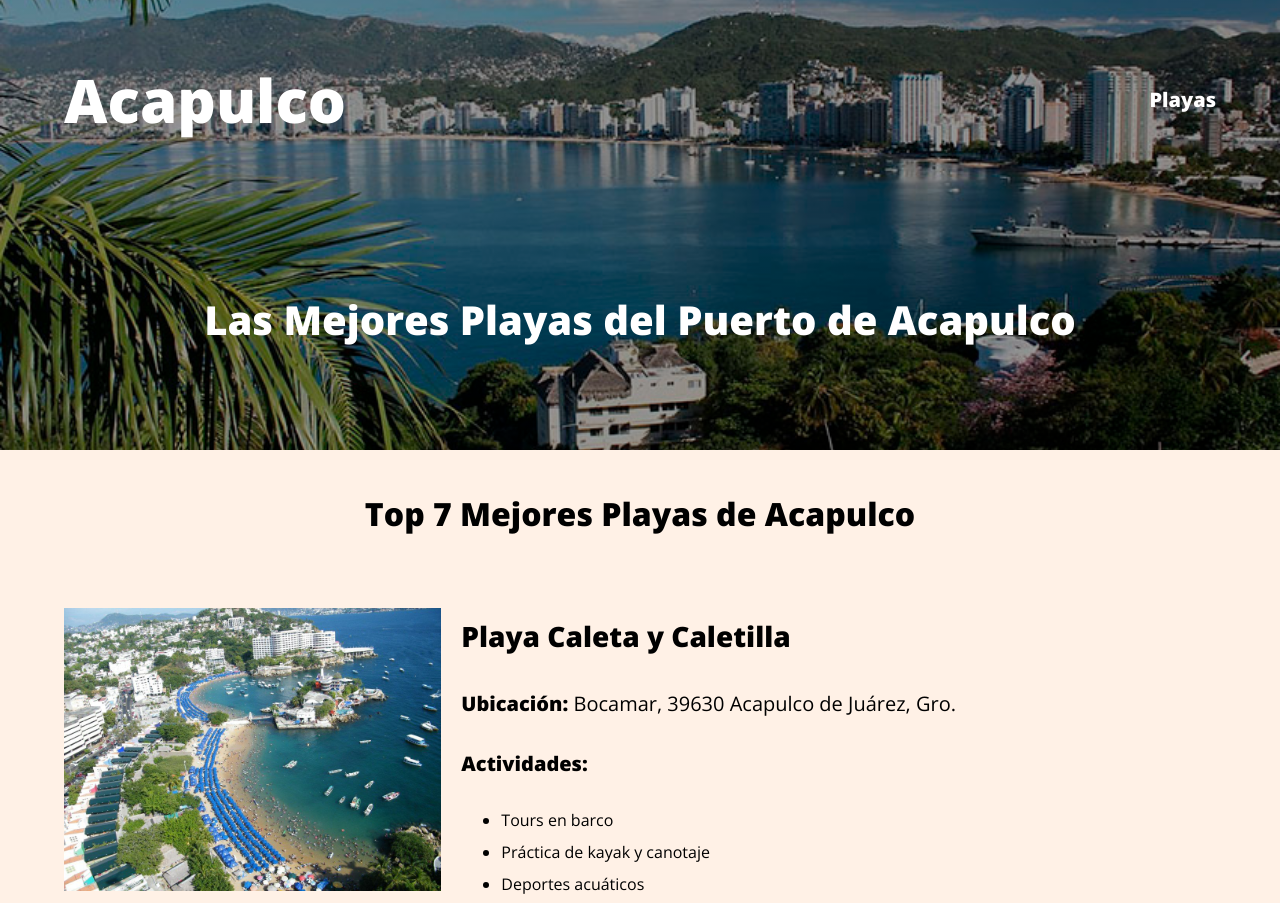
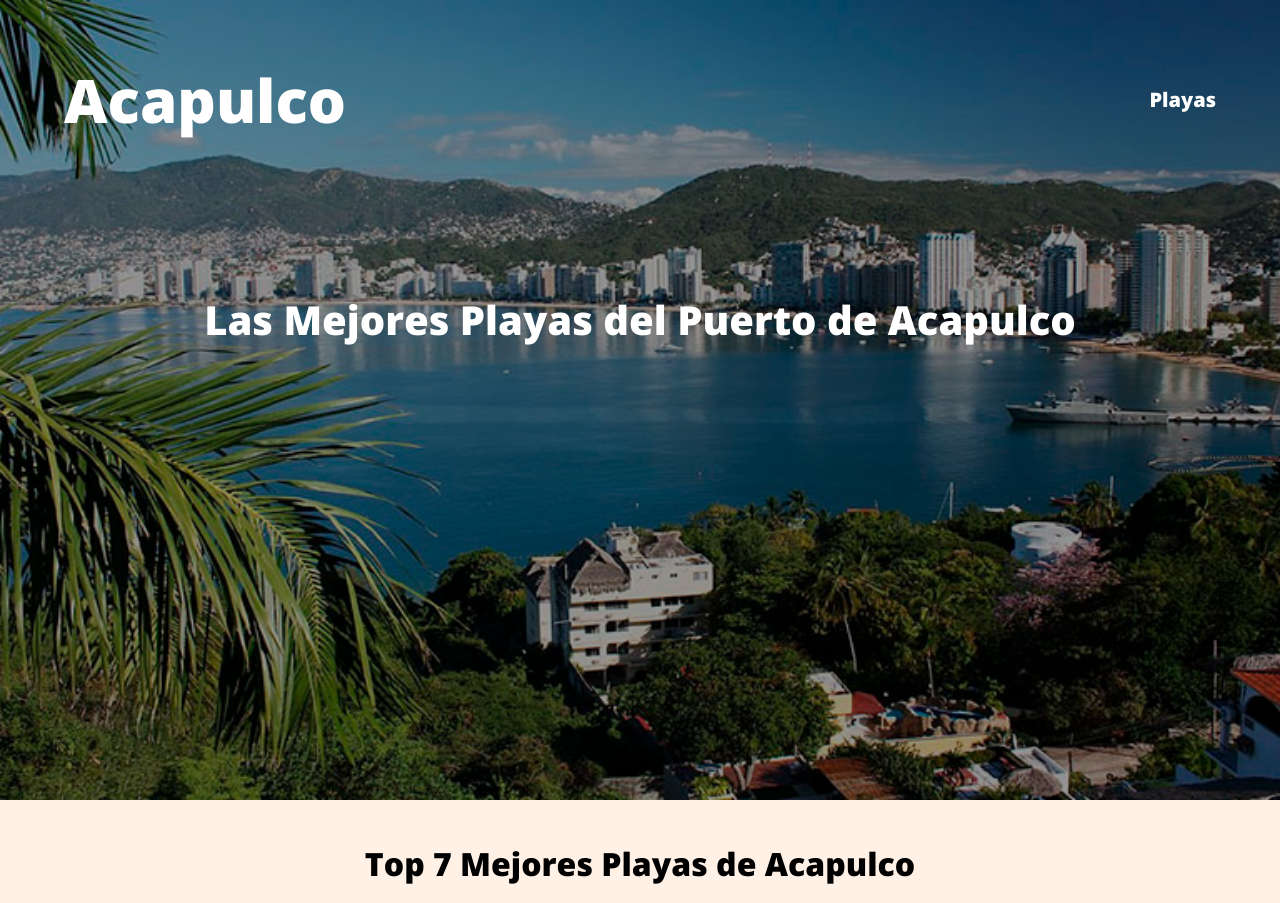
Before and after one commit to Robert-10J/acapulco, a plain HTML site: page playas.html in a window 1280 px wide. Shown: the top 903 px of the page. Drawn offline with nearby package versions, Linux system fonts and the light colour scheme.

Commit message:
change header

```diff
--- a/css/styles.css
+++ b/css/styles.css
@@ -50,7 +50,7 @@ img:hover{ transform: scale(1.3); }
 /* HEADER */
 .header {
     background-image: linear-gradient(rgba(0, 0, 0, 0.4), rgba(0, 0, 0, 0.4)),url(../img/Acapulco-bahía.jpg);
-    height: 45rem;
+    height: 100vh;
     background-size: cover;
     background-repeat: no-repeat;
     background-position: center center;
@@ -60,7 +60,6 @@ img:hover{ transform: scale(1.3); }
 .header__texto {
     text-align: center;
     color: var(--blanco);
-    margin-top: 5rem;
 }
 
 @media (min-width: 768px) {
```
